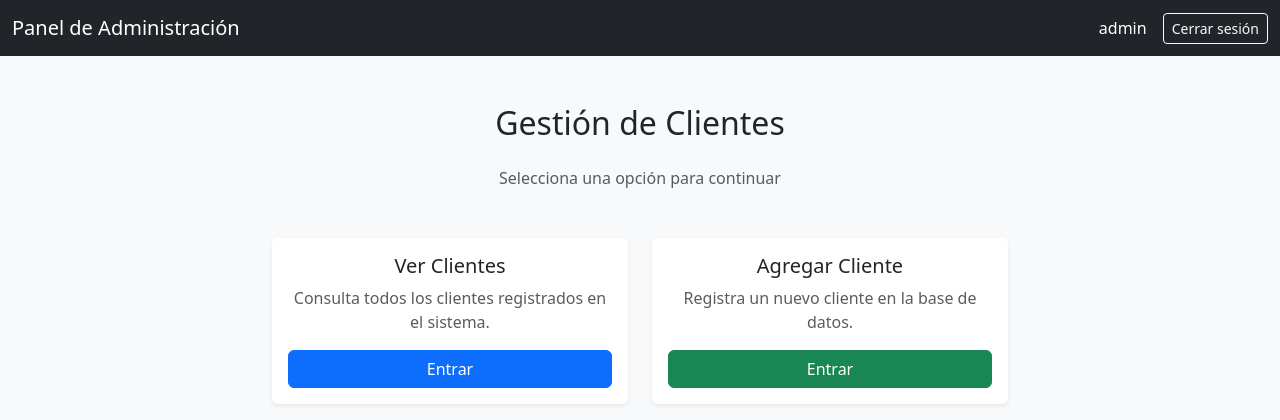
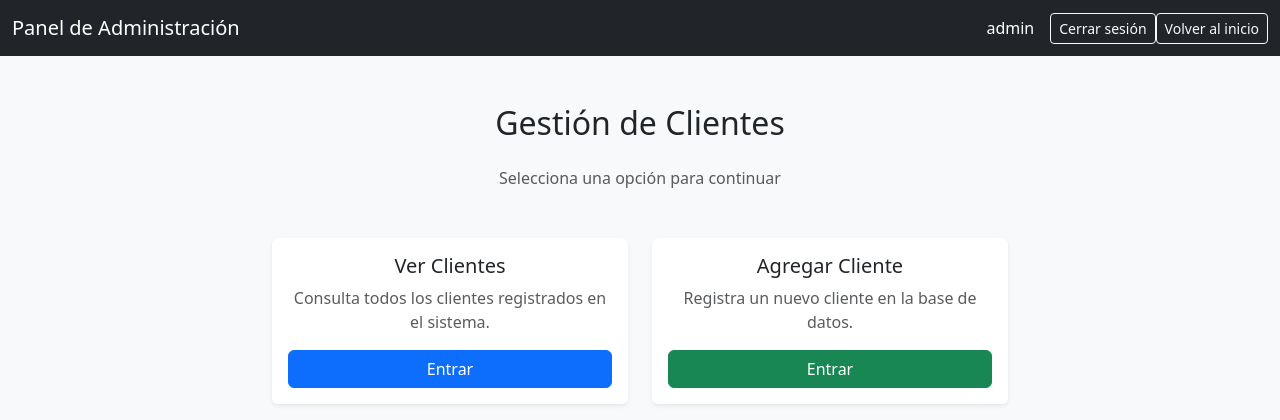
Before and after one commit to JohnnyJoestar324/Style_Fusion_App, a Spring Boot app: page /cliente in a window 1280 px wide. Shown: the top 420 px of the page. Run offline with Spring Boot 4, Linux system fonts and the light colour scheme; a user stored in the database is signed in; some of the project's set-up classes (security, data sources, template engines, error pages and the like) are left out, and stand-ins take their place; some libraries are stand-ins or nearby versions.

Commit message:
Agregando boton de volver al inicio

```diff
--- a/style_fusion/src/main/resources/templates/cliente/home_cliente.html
+++ b/style_fusion/src/main/resources/templates/cliente/home_cliente.html
@@ -19,6 +19,9 @@
 
             <form th:action="@{/logout}" method="post" class="mb-0">
                 <button type="submit" class="btn btn-outline-light btn-sm">Cerrar sesión</button>
+            </form>
+            <form th:action="@{/home}"method="get" class="mb-0">
+                <button type="submit" class="btn btn-outline-light btn-sm">Volver al inicio</button>
             </form>
         </div>
     </nav>
```
